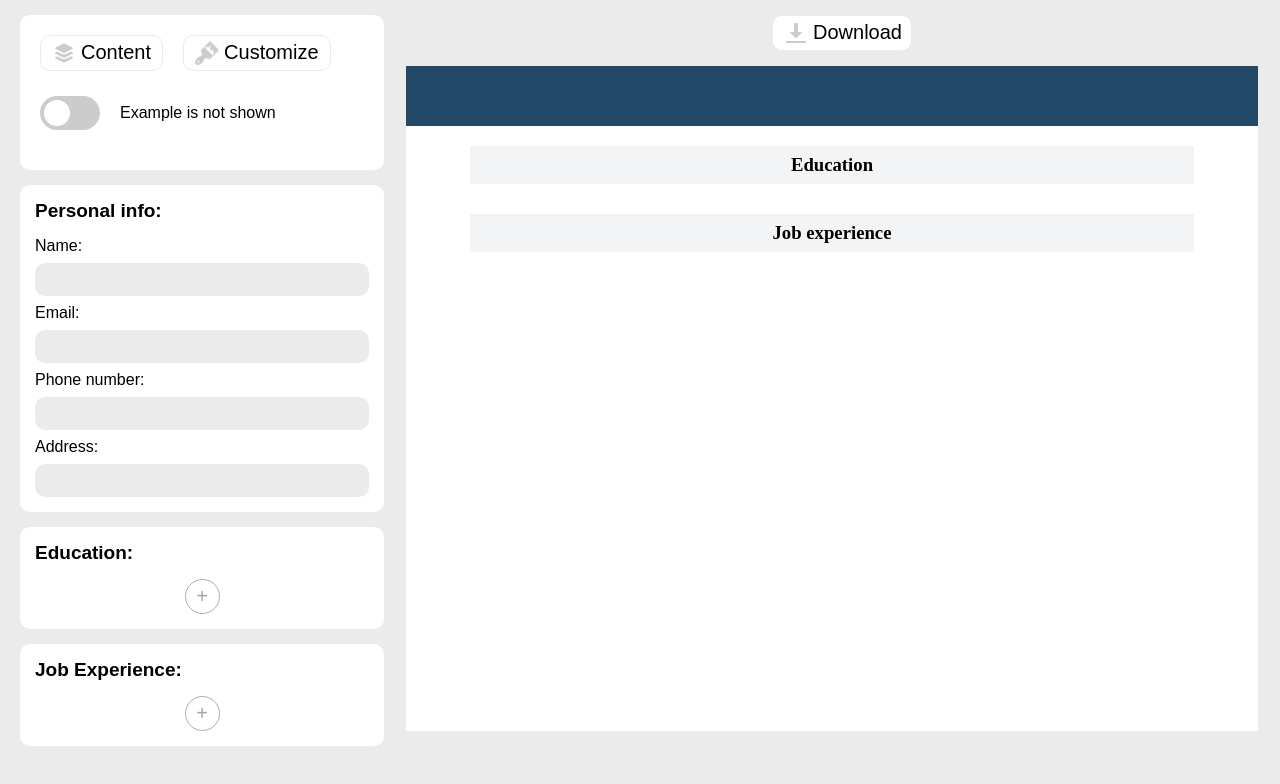
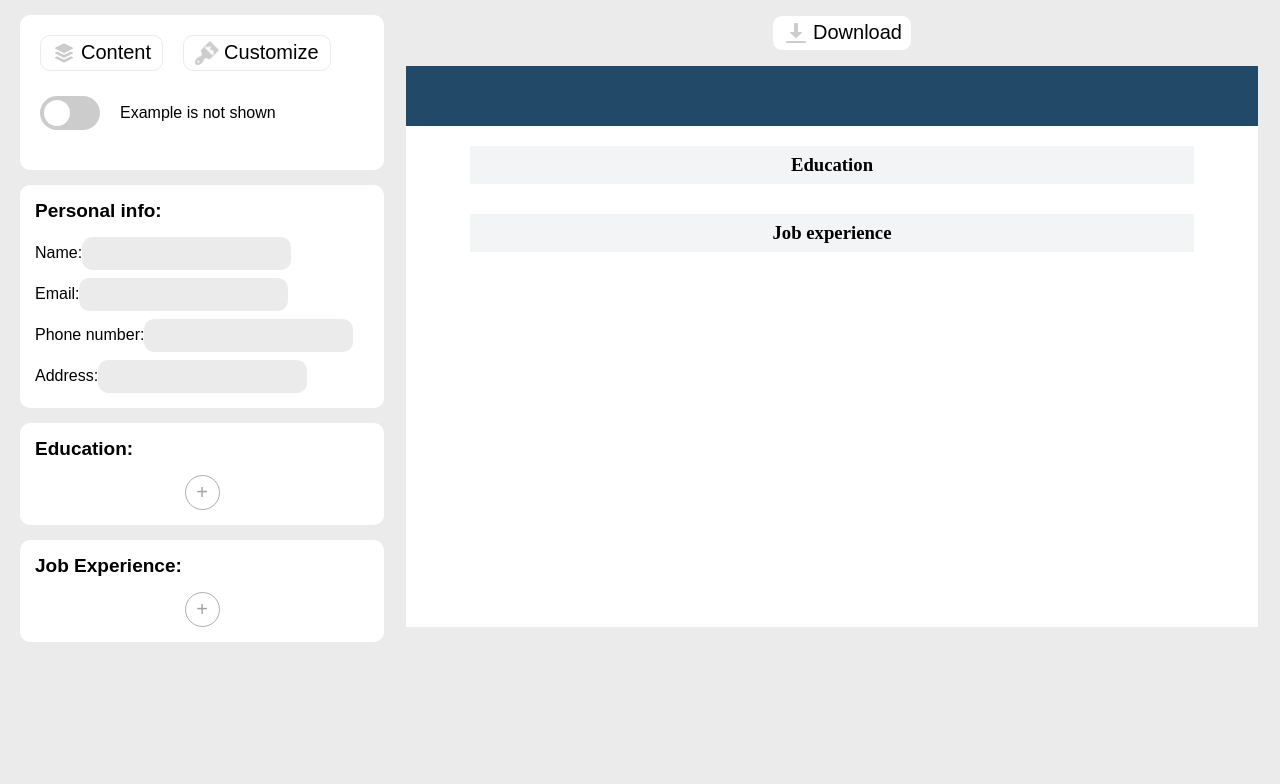
Before and after one commit to vasenkom/CV-maker, a React (Vite) app in the folder cvMaker/: page / in a window 1280 px wide. Shown: the top 784 px of the page. Built offline with nearby package versions, Linux system fonts and the light colour scheme.

Commit message:
optimalization off personalForm.jsx

```diff
--- a/cvMaker/src/components/forms/PersonalForms.jsx
+++ b/cvMaker/src/components/forms/PersonalForms.jsx
@@ -5,35 +5,24 @@ export function PersonalForms({
   handleInputChange,
   customizeMode,
 }) {
+  const formField = [
+    { label: "Name", name: "name", value: personalInfo.name },
+    { label: "Email", name: "email", value: personalInfo.email },
+    { label: "Phone number", name: "phone", value: personalInfo.phone },
+    { label: "Address", name: "address", value: personalInfo.address },
+  ];
+
   return (
     <>
       <div id="form" style={{ display: customizeMode ? "none" : "block" }}>
         <p className="personal-info-label">Personal info:</p>
         <form id="personalForm">
-          <label htmlFor="name">Name:</label>
-          <Form
-            name="name"
-            value={personalInfo.name}
-            onChange={handleInputChange}
-          />
-          <label htmlFor="email">Email:</label>
-          <Form
-            name="email"
-            value={personalInfo.email}
-            onChange={handleInputChange}
-          />
-          <label htmlFor="phone">Phone number:</label>
-          <Form
-            name="phone"
-            value={personalInfo.phone}
-            onChange={handleInputChange}
-          />
-          <label htmlFor="address">Address:</label>
-          <Form
-            name="address"
-            value={personalInfo.address}
-            onChange={handleInputChange}
-          />
+          {formField.map(({ label, name, value }, index) => (
+            <div key={index}>
+              <label htmlFor={name}>{label}:</label>
+              <Form name={name} value={value} onChange={handleInputChange} />
+            </div>
+          ))}
         </form>
       </div>
     </>
```
